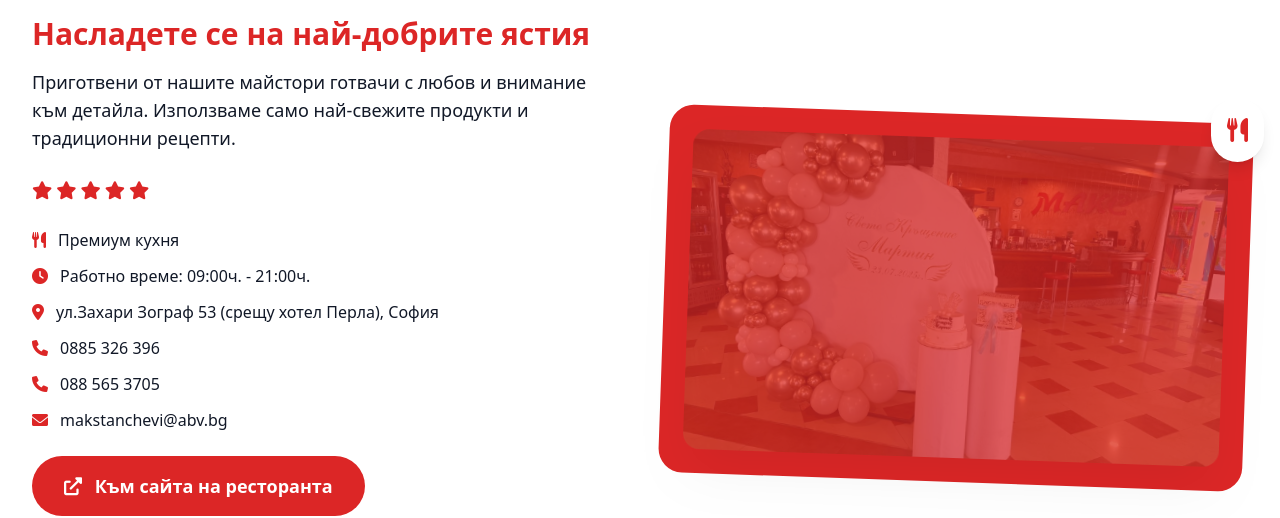
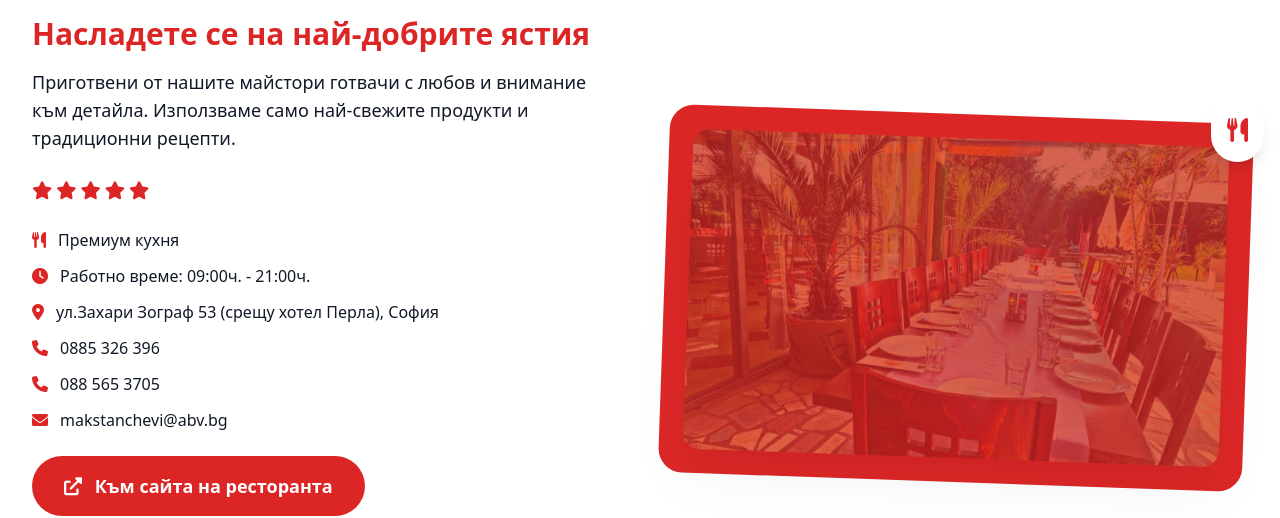
Before and after one commit to maksshop/maks, a plain HTML site: page index.html in a window 1280 px wide. Shown: the part 3100-3618 px from the top of the page. Drawn offline with nearby package versions, Linux system fonts and the light colour scheme.

Commit message:
Add files via upload

```diff
--- a/index.html
+++ b/index.html
@@ -48,7 +48,7 @@
     <title>Супермаркет Макс - Вашият премиум супермаркет</title>
     <link rel="stylesheet" href="https://cdnjs.cloudflare.com/ajax/libs/font-awesome/6.4.0/css/all.min.css">
     <link rel="canonical" href="https://supermarketmaks.com">
-    <link rel="icon" type="image/x-icon" href="/favicon.ico">
+    <link rel="icon" type="image/x-icon" href="img/favicon.ico">
     <script src="https://cdn.tailwindcss.com"></script>
     <script>
         tailwind.config = {
@@ -409,7 +409,7 @@
                 </div>
                 <div class="relative">
                     <div class="bg-supermax-red rounded-3xl p-6 transform rotate-2 hover:rotate-0 transition duration-500">
-                        <img id="restaurant-image" src="img/r_1.jpg"
+                        <img id="restaurant-image" src="img/restorant01.JPG"
                              alt="Ресторант Макс - Премиум ресторант с изключителна кухня и атмосфера в София"
                              class="w-full h-80 object-cover rounded-2xl shadow-2xl transition-opacity duration-1000 ease-in-out">
                     </div>
@@ -524,51 +524,7 @@
         </div>
     </footer>
 
-    <script>
-        document.addEventListener('DOMContentLoaded', function () {
-            var restaurantImageEl = document.getElementById('restaurant-image');
-            if (!restaurantImageEl) return;
 
-            var restaurantImages = [
-                'img/r_1.jpg',
-                'img/r_2.jpg',
-                'img/r_3.jpg',
-                'img/r_4.jpg',
-                'img/r_5.jpg'
-            ];
-
-            var currentIndex = 0;
-            var isTransitioning = false;
-            var intervalMs = 3000; // rotate every 3s
-            var swapDelayMs = 500; // allow fade-out to progress before swap
-
-            setInterval(function () {
-                if (isTransitioning) return;
-                isTransitioning = true;
-                restaurantImageEl.classList.add('opacity-0');
-
-                setTimeout(function () {
-                    currentIndex = (currentIndex + 1) % restaurantImages.length;
-                    var nextSrc = restaurantImages[currentIndex];
-
-                    // Ensure image fades in after the new source is ready
-                    var img = new Image();
-                    img.onload = function () {
-                        restaurantImageEl.src = nextSrc;
-                        // allow browser to apply new src before removing opacity
-                        requestAnimationFrame(function () {
-                            restaurantImageEl.classList.remove('opacity-0');
-                            // complete after transition duration
-                            setTimeout(function () {
-                                isTransitioning = false;
-                            }, 1000);
-                        });
-                    };
-                    img.src = nextSrc;
-                }, swapDelayMs);
-            }, intervalMs);
-        });
-    </script>
     <script src="script.js"></script>
 </body>
 </html>
--- a/script.js
+++ b/script.js
@@ -397,11 +397,11 @@ document.addEventListener('DOMContentLoaded', function() {
 
     // Restaurant Image Carousel (local images only)
     const restaurantImages = [
-        'img/r_1.jpg',
-        'img/r_2.jpg',
-        'img/r_3.jpg',
-        'img/r_4.jpg',
-        'img/r_5.jpg'
+        'img/restorant01.JPG',
+        'img/restorant02.JPG',
+        'img/restorant03.JPG',
+        'img/restorant04.JPG',
+        'img/restorant05.JPG'
     ];
 
     const restaurantImageElement = document.querySelector('#restaurant-image');
@@ -410,7 +410,7 @@ document.addEventListener('DOMContentLoaded', function() {
 
     if (restaurantImageElement) {
         function changeRestaurantImage() {
-            if (isTransitioning) return;
+            if (isTransitioning || restaurantImages.length === 0) return;
 
             isTransitioning = true;
             currentImageIndex = (currentImageIndex + 1) % restaurantImages.length;
@@ -419,14 +419,23 @@ document.addEventListener('DOMContentLoaded', function() {
             restaurantImageElement.style.opacity = '0';
 
             setTimeout(() => {
-                restaurantImageElement.src = restaurantImages[currentImageIndex];
-                restaurantImageElement.classList.add('loaded');
-
-                // Fade in
-                setTimeout(() => {
-                    restaurantImageElement.style.opacity = '1';
+                const nextSrc = restaurantImages[currentImageIndex];
+                const probe = new Image();
+                probe.onload = function() {
+                    restaurantImageElement.src = nextSrc;
+                    restaurantImageElement.classList.add('loaded');
+                    // Fade in
+                    setTimeout(() => {
+                        restaurantImageElement.style.opacity = '1';
+                        isTransitioning = false;
+                    }, 50);
+                };
+                probe.onerror = function() {
+                    // Skip missing image and try the next one
                     isTransitioning = false;
-                }, 50);
+                    changeRestaurantImage();
+                };
+                probe.src = nextSrc;
             }, 800);
         }
 
```
